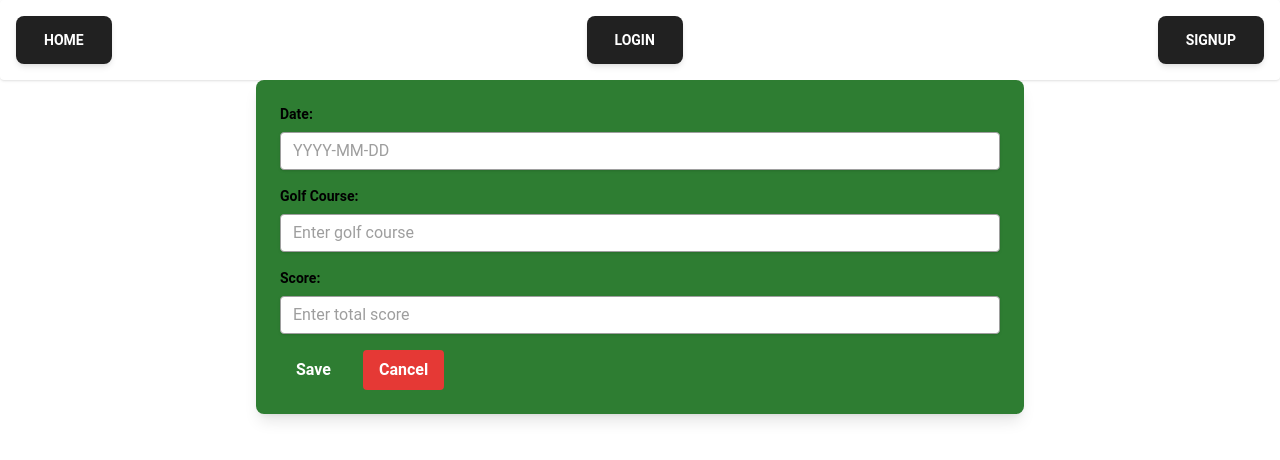
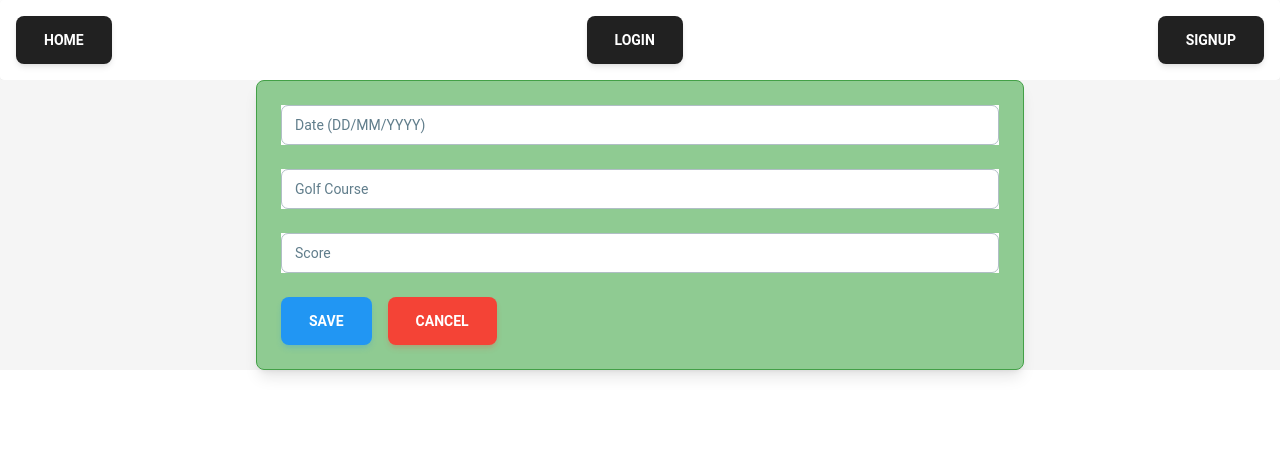
Before and after one commit to IsaiahCoding/ForeScoreFinal, a React (Create React App) app in the folder client/: page /edit-scorecard/1 in a window 1280 px wide. Shown: the top 460 px of the page. Built offline with nearby package versions, Linux system fonts and the light colour scheme; no server answers.

Commit message:
EditScore styled

```diff
--- a/client/src/components/ScoreCardForm.jsx
+++ b/client/src/components/ScoreCardForm.jsx
@@ -75,7 +75,8 @@ function GolfScoreCard() {
   }, [score]);
 
   return (
-    <div className="bg-gray-100 max-w-3xl mx-auto bg-green-500 bg-opacity-60 p-6 rounded-lg shadow-lg border border-green-600">
+    <div className='bg-gray-100'>
+    <div className=" max-w-auto mx-auto bg-green-500 bg-opacity-60 p-6 rounded-lg shadow-lg border border-green-600">
       <h2 className="text-center text-2xl font-bold mb-4 text-gray-700 border-gray-900 underline decoration-4">ForeScore: Golf Scorecard</h2>
       <form onSubmit={handleFormSubmit}>
         <div className="flex mb-4">
@@ -198,6 +199,7 @@ function GolfScoreCard() {
         </div>
       </form>
     </div>
+    </div>
   );
 }
 
--- a/client/src/components/User_Rounds/EditRoundForm.jsx
+++ b/client/src/components/User_Rounds/EditRoundForm.jsx
@@ -1,10 +1,11 @@
 import React, { useState, useEffect, useContext } from 'react';
 import { useHistory, useParams } from 'react-router-dom';
-import { UserContext } from '/Users/isaiahaguilera/Development/code/phase-5/Fore-Score-2/client/src/components/UserContext/UserContext.jsx'; // Import UserContext
+import { UserContext } from '/Users/isaiahaguilera/Development/code/phase-5/Fore-Score-2/client/src/components/UserContext/UserContext.jsx';
+import { Button, Input } from "@material-tailwind/react";
 
 const EditRoundForm = () => {
-  const { scorecardId } = useParams(); // Make sure this matches your route parameter
-  const { user } = useContext(UserContext); // Extract user from UserContext
+  const { scorecardId } = useParams();
+  const { user } = useContext(UserContext);
   const [scorecard, setScorecard] = useState({
     date: '',
     course_name: '',
@@ -13,7 +14,6 @@ const EditRoundForm = () => {
   const history = useHistory();
 
   useEffect(() => {
-    // Fetch the scorecard data using scorecardId
     if (scorecardId) {
       fetch(`/scorecard/${scorecardId}`)
         .then(response => response.json())
@@ -26,7 +26,6 @@ const EditRoundForm = () => {
 
   const handleFormSubmit = async (e) => {
     e.preventDefault();
-    // Make sure to check if user exists and has an ID
     if (user && user.id) {
       fetch(`/scorecard/${scorecardId}`, {
         method: 'PATCH',
@@ -35,12 +34,12 @@ const EditRoundForm = () => {
         },
         body: JSON.stringify({
           ...scorecard,
-          user_id: user.id, // Use user.id from UserContext
+          user_id: user.id,
         }),
       })
         .then(response => {
           if (!response.ok) throw new Error('Failed to update scorecard');
-        history.push('/rounds'); // Navigate back to the rounds page or wherever makes sense in your app
+          history.push('/rounds');
         })
         .catch(error => console.error('Error updating scorecard:', error));
     } else {
@@ -57,50 +56,75 @@ const EditRoundForm = () => {
   };
 
   const handleCancel = () => {
-    history.goBack(); // Or navigate to a specific path if you prefer
+    history.goBack();
   };
 
   return (
-    <form onSubmit={handleFormSubmit} className="max-w-3xl mx-auto bg-green-800 p-6 rounded-lg shadow-lg">
-      <div className="mb-4">
-        <label htmlFor="date" className="block text-slate-50 text-sm font-bold mb-2">Date:</label>
-        <input
-          className="shadow appearance-none border rounded w-full py-2 px-3 text-slate-950 leading-tight focus:outline-none focus:shadow-outline"
+    <div className='bg-gray-100'>
+    <div className="max-w-3xl mx-auto bg-green-500 bg-opacity-60 p-6 rounded-lg shadow-lg border border-green-600">
+      <form onSubmit={handleFormSubmit}>
+        <div className="mb-6 bg-white text-2xl">
+          <Input
+            label="Date (DD/MM/YYYY)"
             id="date"
             name="date"
             type="text"
-          placeholder="YYYY-MM-DD"
             value={scorecard.date}
             onChange={handleChange}
+            color="gray-900"
           />
         </div>
-      <div className="mb-4">
-        <label htmlFor="course_name" className="block text-slate-50 text-sm font-bold mb-2">Golf Course:</label>
-        <input
-          className="shadow appearance-none border rounded w-full py-2 px-3 text-slate-950 leading-tight focus:outline-none focus:shadow-outline"
+        <div className="mb-6 bg-white">
+          <Input
+            label="Golf Course"
             id="course_name"
             name="course_name"
             type="text"
-          placeholder="Enter golf course"
             value={scorecard.course_name}
             onChange={handleChange}
+            color="gray-900"
           />
         </div>
-      <div className="mb-4">
-        <label htmlFor="total_user_score" className="block text-slate-50 text-sm font-bold mb-2">Score:</label>
-        <input
-          className="shadow appearance-none border rounded w-full py-2 px-3 text-slate-950 leading-tight focus:outline-none focus:shadow-outline"
+        <div className="mb-6 bg-white">
+          <Input
+            label="Score"
             id="total_user_score"
             name="total_user_score"
             type="number"
-          placeholder="Enter total score"
             value={scorecard.total_user_score}
             onChange={handleChange}
+            color="gray-900"
           />
         </div>
-      <button type="submit" className="bg-zinc-700 hover:bg-slate-800 text-white font-bold py-2 px-4 rounded focus:outline-none focus:shadow-outline transition duration-300">Save</button>
-      <button type="button" onClick={handleCancel} className="ml-4 bg-red-600 hover:bg-red-700 text-white font-bold py-2 px-4 rounded focus:outline-none focus:shadow-outline transition duration-300">Cancel</button>
+        <Button
+          type="submit"
+          color="blue"
+          buttonType="filled"
+          size="lg"
+          rounded={false}
+          block={false}
+          iconOnly={false}
+          ripple={true}
+        >
+          Save
+        </Button>
+        <Button
+          type="button"
+          onClick={handleCancel}
+          color="red"
+          buttonType="filled"
+          size="lg"
+          rounded={false}
+          block={false}
+          iconOnly={false}
+          ripple={true}
+          className="ml-4"
+        >
+          Cancel
+        </Button>
       </form>
+    </div>
+    </div>
   );
 };
 
--- a/client/src/components/User_Rounds/RoundsTable.jsx
+++ b/client/src/components/User_Rounds/RoundsTable.jsx
@@ -50,6 +50,7 @@ const RoundsTable = () => {
   };
 
   return (
+    <div className="bg-gray-100">
     <div className="max-w-4xl mx-auto bg-green-800 p-6 rounded-lg shadow-lg">
       <h2 className="text-center text-2xl font-bold mb-4" style={{ color: '#f8fafc' }}>Past Rounds</h2>
       <div className="overflow-x-auto">
@@ -91,6 +92,7 @@ const RoundsTable = () => {
         </table>
       </div>
     </div>
+    </div>
   );
 };
 
```
Lines whose indentation alone changed are shown as unchanged.
